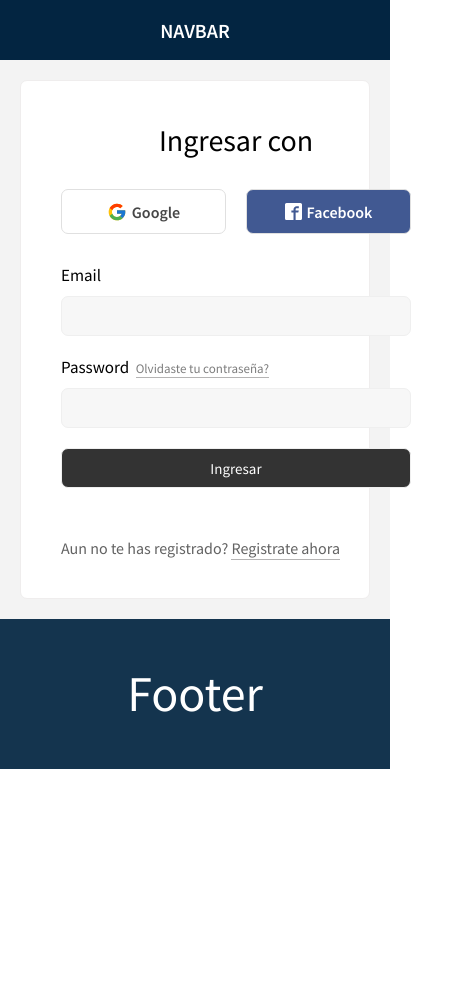
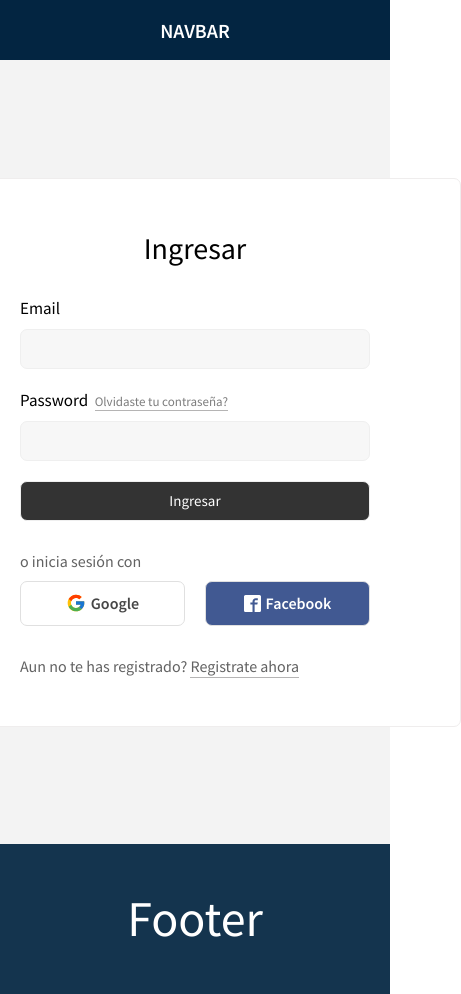
Before and after one commit to Mateober/movie-app, a React (Vite) app: page /login in a window 390 px wide. Shown: the whole page, 461 px wide, since content can reach past the window. Before the commit the page ends 844 px from the top, so only its background shows below. Built offline with nearby package versions, Linux system fonts and the light colour scheme.

Commit message:
Arreglando responsive loginpage

```diff
--- a/src/pages/LoginPage.jsx
+++ b/src/pages/LoginPage.jsx
@@ -10,17 +10,7 @@ export const LoginPage = () => {
         <div className="LoginPage">
             <div className="LoginPage2">
                 <div className={`container__login ${registerVisible ? 'hidden' : ''}`}>
-                    <h3>Ingresar con</h3>
-                    <div className="buttonsContainer">
-                        <div className="btnLogin buttonsContainer__google">
-                            <FcGoogle />
-                            Google
-                        </div>
-                        <div className="btnLogin buttonsContainer__facebook">
-                            <ImFacebook2 />
-                            Facebook
-                        </div>
-                    </div>
+                    <h3>Ingresar</h3>
                     <form>
                         <div className="inputLoginPage">
                             <p>Email</p>
@@ -35,19 +25,37 @@ export const LoginPage = () => {
                         <div className="inputLoginPage">
                             <input type="submit" className="btnSubmit" value="Ingresar" />
                         </div>
-                        <p className="inputLoginPage__register" onClick={() => setRegisterVisible(!registerVisible)}>
-                            Aun no te has registrado? <span>Registrate ahora</span>{' '}
-                        </p>
                     </form>
+                    <p className='loginWith'>o inicia sesión con</p>
+                    <div className="buttonsContainer">
+                        <div className="btnLogin buttonsContainer__google">
+                            <FcGoogle />
+                            Google
+                        </div>
+                        <div className="btnLogin buttonsContainer__facebook">
+                            <ImFacebook2 />
+                            Facebook
+                        </div>
+                    </div>
+                    <p className="registerNow" onClick={() => setRegisterVisible(!registerVisible)}>
+                        Aun no te has registrado? <span>Registrate ahora</span>{' '}
+                    </p>
                 </div>
 
                 <div className={`container__login ${registerVisible ? '' : 'hidden'}`}>
                     <h3>Registro</h3>
                     <form>
-                        <div className="inputLoginPage">
-                            <p>Nombre</p>
-                            <input type="text" name="registerName" />
+                        <div className="divnamesurname">
+                            <div className="inputLoginPage ilp2">
+                                <p>Nombre</p>
+                                <input type="text" name="registerName" />
+                            </div>
+                            <div className="inputLoginPage ilp2">
+                                <p>Apellido</p>
+                                <input type="text" name="registerSurname" />
+                            </div>
                         </div>
+
                         <div className="inputLoginPage">
                             <p>Email</p>
                             <input type="email" name="registerEmail" />
@@ -59,13 +67,13 @@ export const LoginPage = () => {
 
                         <div className="inputLoginPage">
                             <p>Repita la contraseña</p>
-                            <input type="password"  name="registerPassword2" />
+                            <input type="password" name="registerPassword2" />
                         </div>
 
                         <div className="inputLoginPage">
                             <input type="submit" className="btnSubmit" value="Crear cuenta" />
                         </div>
-                        <p className="inputLoginPage__register" onClick={() => setRegisterVisible(!registerVisible)}>
+                        <p className="registerNow" onClick={() => setRegisterVisible(!registerVisible)}>
                             Ya estas registrado? <span>Ingresa ahora</span>
                         </p>
                     </form>
--- a/src/sass/loginPage.scss
+++ b/src/sass/loginPage.scss
@@ -1,14 +1,18 @@
+$screen-height: calc(var(--vh, 1vh) * 100);
+
 .LoginPage {
-    padding: 20px 20px;
     background-color: #f3f3f3;
     cursor: default;
-}
-.LoginPage2 {
-    max-width: 550px;
-    margin: 0 auto;
-    padding: 40px;
+    height: calc(#{$screen-height} - 60px);
     display: flex;
     flex-direction: column;
+    justify-content: center;
+    align-items: center;
+}
+
+.LoginPage2 {
+    padding: 50px 90px;
+    max-width: 550px;
     background-color: #fff;
     border: 1px solid #efeded;
     border-radius: 7px;
@@ -20,6 +24,7 @@
         text-align: center;
         font-weight: 400;
         font-size: 30px;
+        margin-bottom: 30px;
     }
 }
 
@@ -27,7 +32,7 @@
     display: flex;
     justify-content: space-between;
     height: 45px;
-    margin: 30px 0;
+    margin-bottom: 30px;
     cursor: pointer;
     .btnLogin {
         width: 165px;
@@ -92,9 +97,15 @@
         color: white;
         height: 40px;
         cursor: pointer;
-        margin-bottom: 50px;
+        margin-bottom: 30px;
     }
-    &__register {
+}
+
+.loginWith {
+    color: #626262;
+    margin-bottom: 10px;
+}
+.registerNow {
     font-size: 16px;
     color: #626262;
     cursor: pointer;
@@ -103,4 +114,24 @@
         padding-bottom: 1px;
     }
 }
+.divnamesurname {
+    display: flex;
+    flex-wrap: wrap;
+    justify-content: space-between;
+    .ilp2 {
+        input {
+            width: 160px;
         }
+    }
+}
+
+/* @media (max-width: 540px) {
+    .LoginPage {
+        background-color: #fff;
+    }
+
+    .LoginPage2 {
+        padding: 0;
+        border: none;
+    }
+} */
```
Lines whose indentation alone changed are shown as unchanged.
